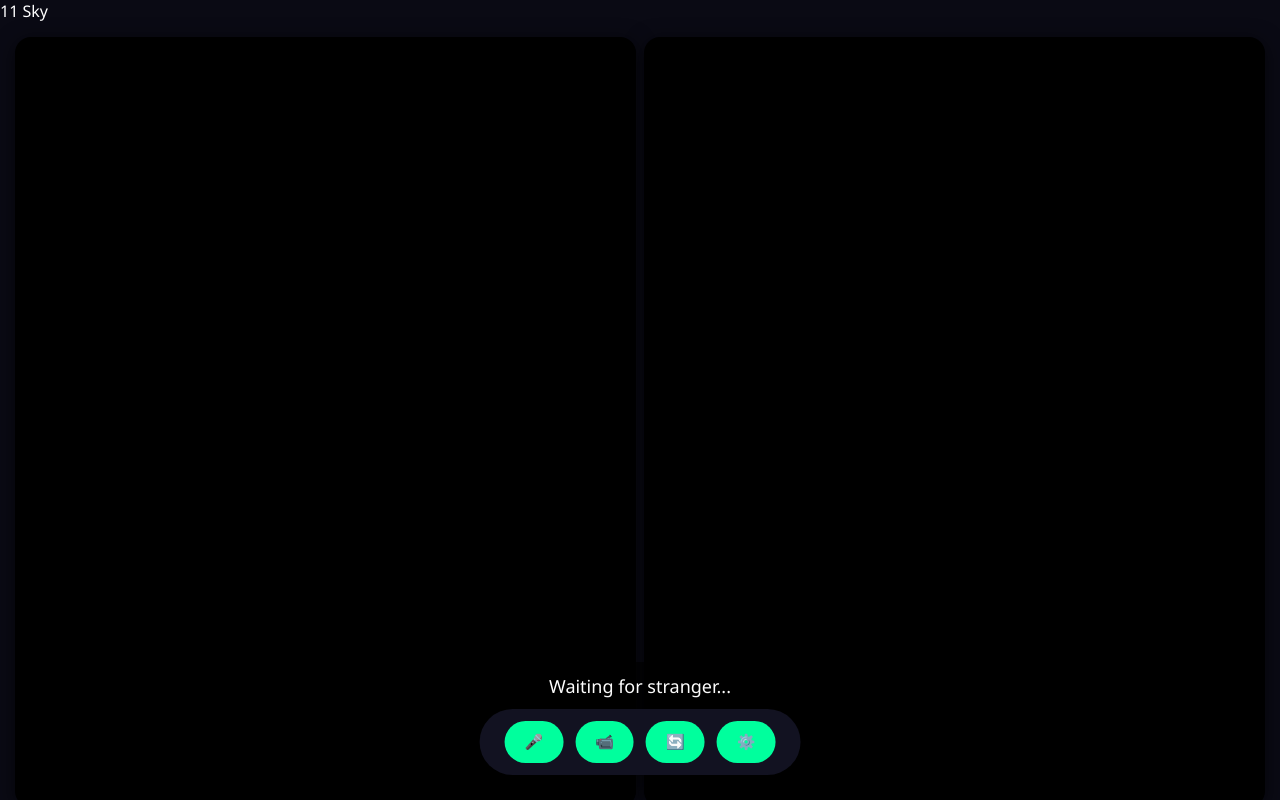
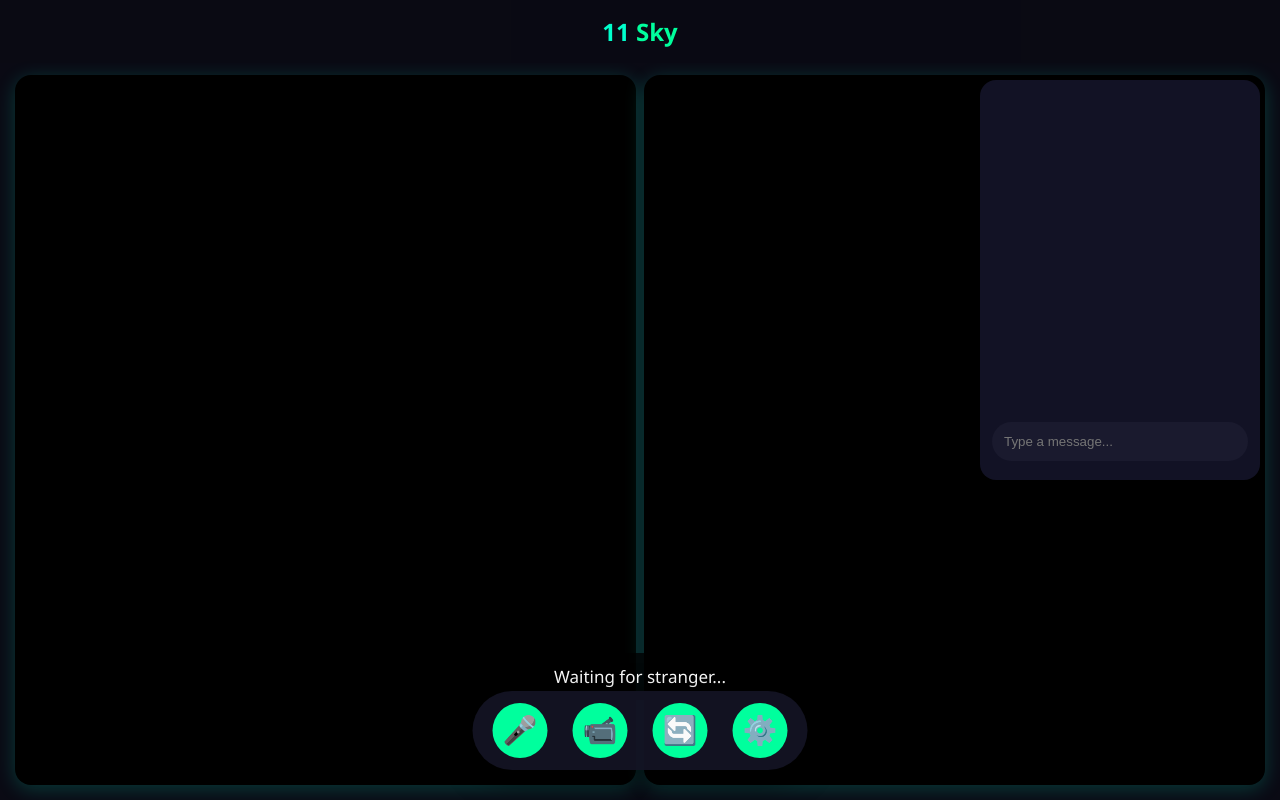
Before and after one commit to joshfogi/Eleven-sky, a plain HTML site: page index.html in a window 1280 px wide. Shown: the top 800 px of the page. Drawn offline with nearby package versions, Linux system fonts and the light colour scheme; no server answers.

Commit message:
Update style.css

```diff
--- a/style.css
+++ b/style.css
@@ -1,20 +1,27 @@
-* {
-    margin: 0;
-    padding: 0;
-    box-sizing: border-box;
-}
+* { margin: 0; padding: 0; box-sizing: border-box; }
 
 body {
     font-family: 'Segoe UI', Arial, sans-serif;
     background: #0a0a14;
-    color: white;
+    color: #00ffcc;
     overflow: hidden;
 }
 
-.container {
-    display: flex;
-    height: 100vh;
+.header {
+    position: fixed;
+    top: 0;
+    width: 100%;
+    padding: 15px;
+    background: rgba(10,10,20,0.95);
+    text-align: center;
+    z-index: 300;
+    font-size: 24px;
+    font-weight: bold;
 }
+
+.logo span { color: #00ff9d; }
+
+.container { display: flex; height: 100vh; padding-top: 60px; }
 
 .video-grid {
     flex: 1;
@@ -30,48 +37,98 @@ video {
     object-fit: cover;
     border-radius: 16px;
     background: #000;
-    box-shadow: 0 4px 20px rgba(0, 0, 0, 0.6);
+    box-shadow: 0 4px 20px rgba(0, 255, 204, 0.2);
 }
 
 .caption {
     position: absolute;
-    bottom: 90px;
+    bottom: 100px;
     left: 50%;
     transform: translateX(-50%);
-    background: rgba(0, 0, 0, 0.75);
+    background: rgba(0,0,0,0.8);
     padding: 12px 24px;
     border-radius: 30px;
-    max-width: 80%;
+    max-width: 70%;
     text-align: center;
-    font-size: 18px;
+    font-size: 17px;
     z-index: 100;
+    color: #fff;
+}
+
+.chat-panel {
+    position: absolute;
+    top: 80px;
+    right: 20px;
+    width: 280px;
+    height: 400px;
+    background: rgba(20,20,40,0.95);
+    border-radius: 16px;
+    padding: 12px;
+    z-index: 150;
+}
+
+.messages {
+    height: 320px;
+    overflow-y: auto;
+    margin-bottom: 10px;
+    padding: 10px;
+}
+
+.messages div { margin: 6px 0; padding: 8px 12px; border-radius: 12px; }
+
+#chatInput {
+    width: 100%;
+    padding: 12px;
+    border: none;
+    border-radius: 25px;
+    background: #1a1a2e;
+    color: white;
 }
 
 .controls {
     position: fixed;
-    bottom: 25px;
+    bottom: 30px;
     left: 50%;
     transform: translateX(-50%);
-    background: rgba(20, 20, 35, 0.95);
-    padding: 12px 25px;
+    background: rgba(20,20,35,0.95);
+    padding: 12px 20px;
     border-radius: 50px;
     display: flex;
-    gap: 12px;
+    gap: 25px;
     z-index: 200;
-    box-shadow: 0 8px 30px rgba(0, 0, 0, 0.5);
+    box-shadow: 0 8px 30px rgba(0,0,0,0.6);
 }
 
-button {
-    padding: 12px 20px;
+.controls button {
+    font-size: 28px;
+    width: 55px;
+    height: 55px;
     border: none;
     background: #00ff9d;
-    color: black;
-    border-radius: 30px;
+    color: #0a0a14;
+    border-radius: 50%;
     cursor: pointer;
-    font-weight: bold;
-    font-size: 15px;
 }
 
-button:hover {
-    background: #00cc7a;
+.modal {
+    display: none;
+    position: fixed;
+    top: 0; left: 0;
+    width: 100%; height: 100%;
+    background: rgba(0,0,0,0.8);
+    z-index: 400;
 }
+
+.modal-content {
+    background: #1a1a2e;
+    width: 90%;
+    max-width: 400px;
+    margin: 100px auto;
+    padding: 25px;
+    border-radius: 20px;
+    position: relative;
+}
+
+.close { position: absolute; top: 15px; right: 20px; font-size: 28px; cursor: pointer; }
+
+.setting-item { margin: 18px 0; }
```
